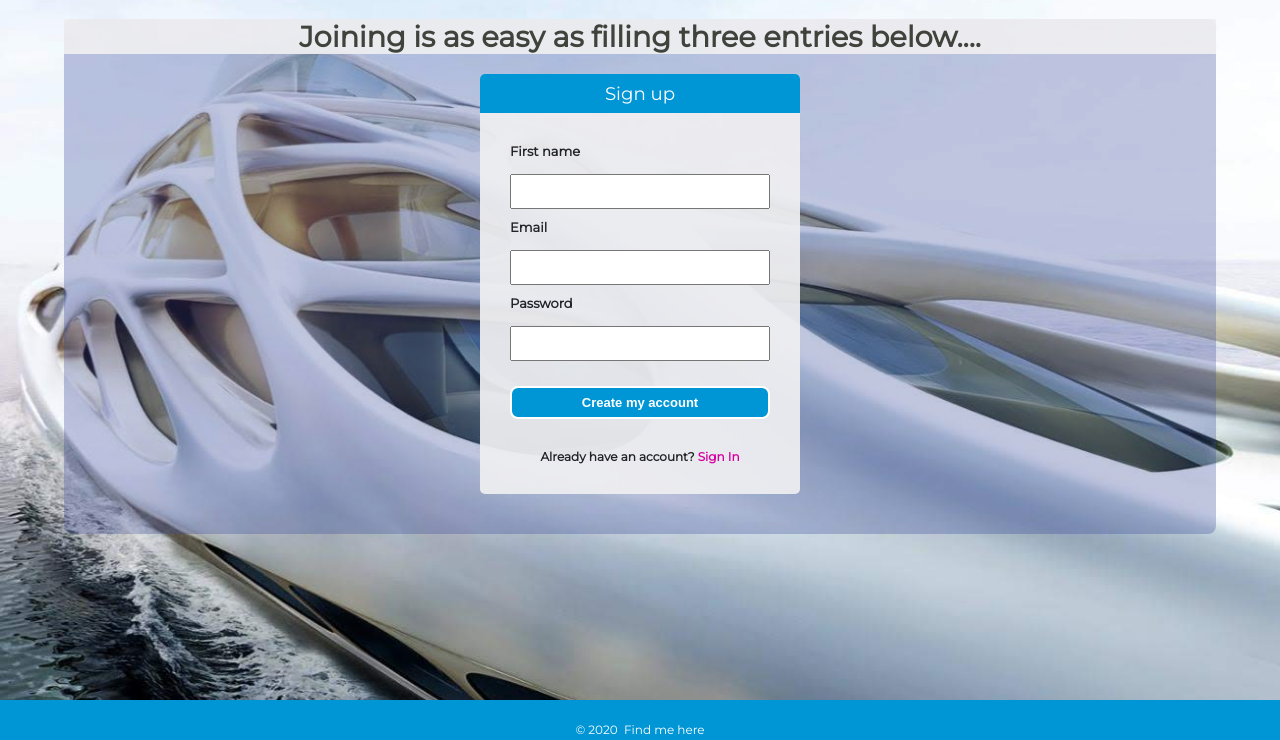
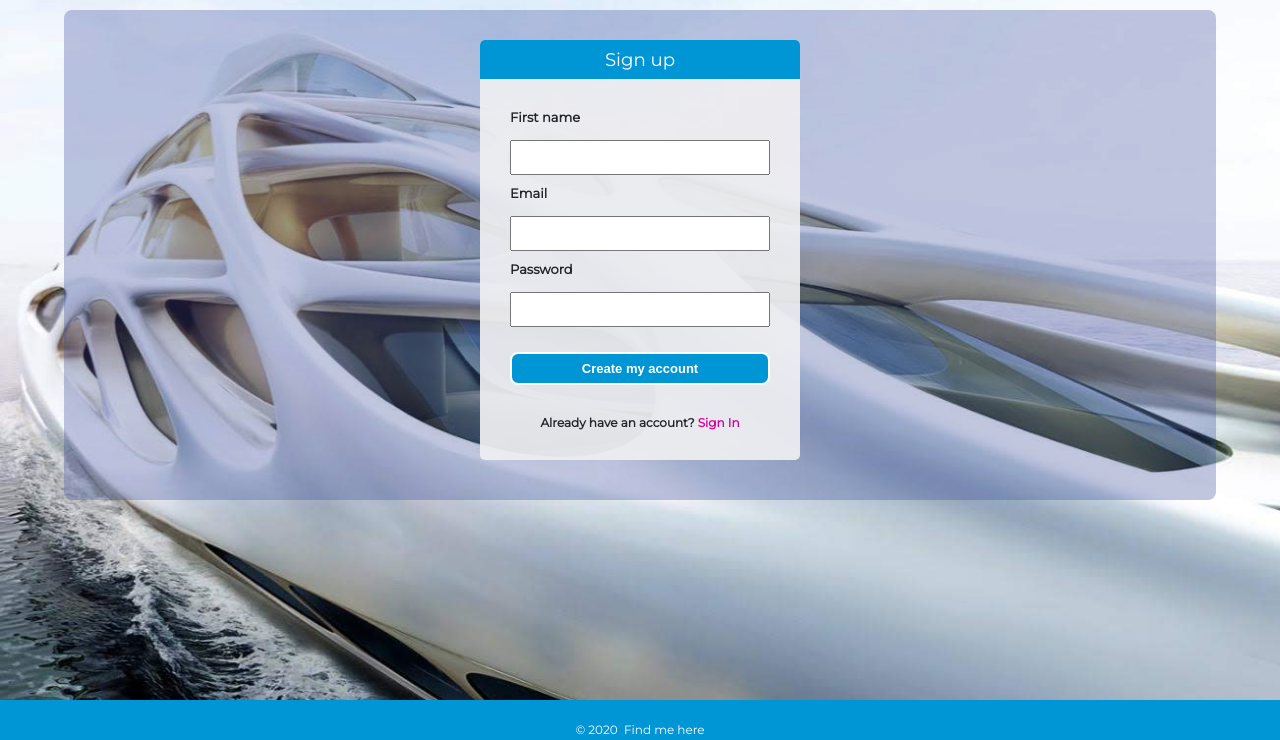
Before and after one commit to KabakiAntony/Bucketlist, a Flask app: page /u/signup in a window 1280 px wide. Shown: the part 60-800 px from the top of the page. Run offline with Flask 2, Linux system fonts and the light colour scheme; parts of the project's set-up code (start-up, migrations or seed data) failed here and were passed over; some libraries are stand-ins or nearby versions.

Commit message:
Removed a header for the sign up page

```diff
--- a/app/static/css/main.css
+++ b/app/static/css/main.css
@@ -131,6 +131,7 @@ img {max-width: 100%;}
   overflow: hidden;
   margin:0 auto;
   margin-bottom: 30px;
+  margin-top: 30px;
 }
 .form{
   padding:30px;
--- a/app/templates/signup.html
+++ b/app/templates/signup.html
@@ -29,7 +29,7 @@
             </nav>
           </header>
         <div id="section-wrapper">
-            <h1>Joining is as easy as filling three entries below....</h1>
+            <!-- <h1>Joining is as easy as filling three entries below....</h1> -->
             <div class="flex-container">
                 <div id="form-container">
                     <h2 class="form-header">Sign up</h2>
```
